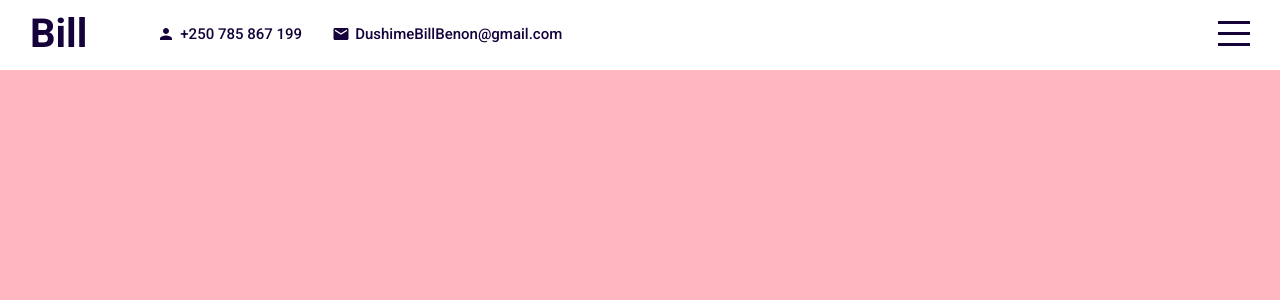
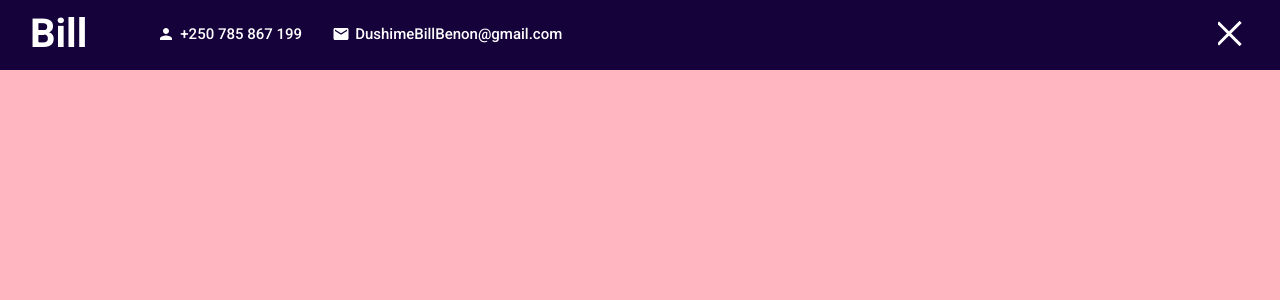
Before and after one commit to BillBenon/my-portofolio, a React (Create React App) app: page / in a window 1280 px wide. Shown: the top 300 px of the page. Built offline with nearby package versions, Linux system fonts and the light colour scheme.

Commit message:
added the active class with its styles

```diff
--- a/src/components/topbar/Topbar.jsx
+++ b/src/components/topbar/Topbar.jsx
@@ -5,7 +5,7 @@
 
 export default function Topbar() {
     return (
-        <div className="topbar">
+        <div className="topbar active">
             <div className="wrapper">
                 <div className="left">
                     <a href="#intro" className="logo">Bill</a>
--- a/src/components/topbar/topbar.scss
+++ b/src/components/topbar/topbar.scss
@@ -57,6 +57,29 @@
           width: 100%;
           height: 3px;
           background-color: $mainColor;
+          transform-origin: left;
+          transition: all 2s ease;
+        }
+      }
+    }
+  }
+
+  &.active {
+    background-color: $mainColor;
+    color: white;
+
+    .hamburger {
+      span {
+        &:first-child {
+          background-color: white;
+          transform: rotate(45deg);
+        }
+        &:nth-child(2) {
+          opacity: 0;
+        }
+        &:last-child {
+          background-color: white;
+          transform: rotate(-45deg);
         }
       }
     }
```
